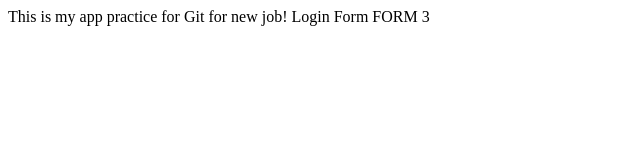
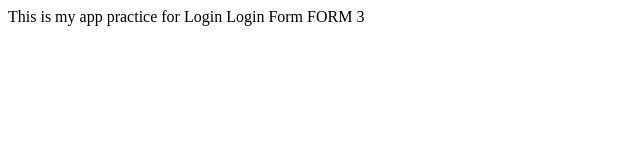
Before and after one commit to patthrasher/test, a plain HTML site: page index.html in a window 1280 px wide. Shown: the whole page, without its empty margins (0-640 px from the left). Drawn offline with Linux system fonts and the light colour scheme.

Commit message:
changed same line in login branch

```diff
--- a/index.html
+++ b/index.html
@@ -3,7 +3,7 @@
     <title>My App</title>
   </head>
   <body>
-    This is my app practice for Git for new job!
+    This is my app practice for Login
     Login Form
     FORM 3
   </body>
```
